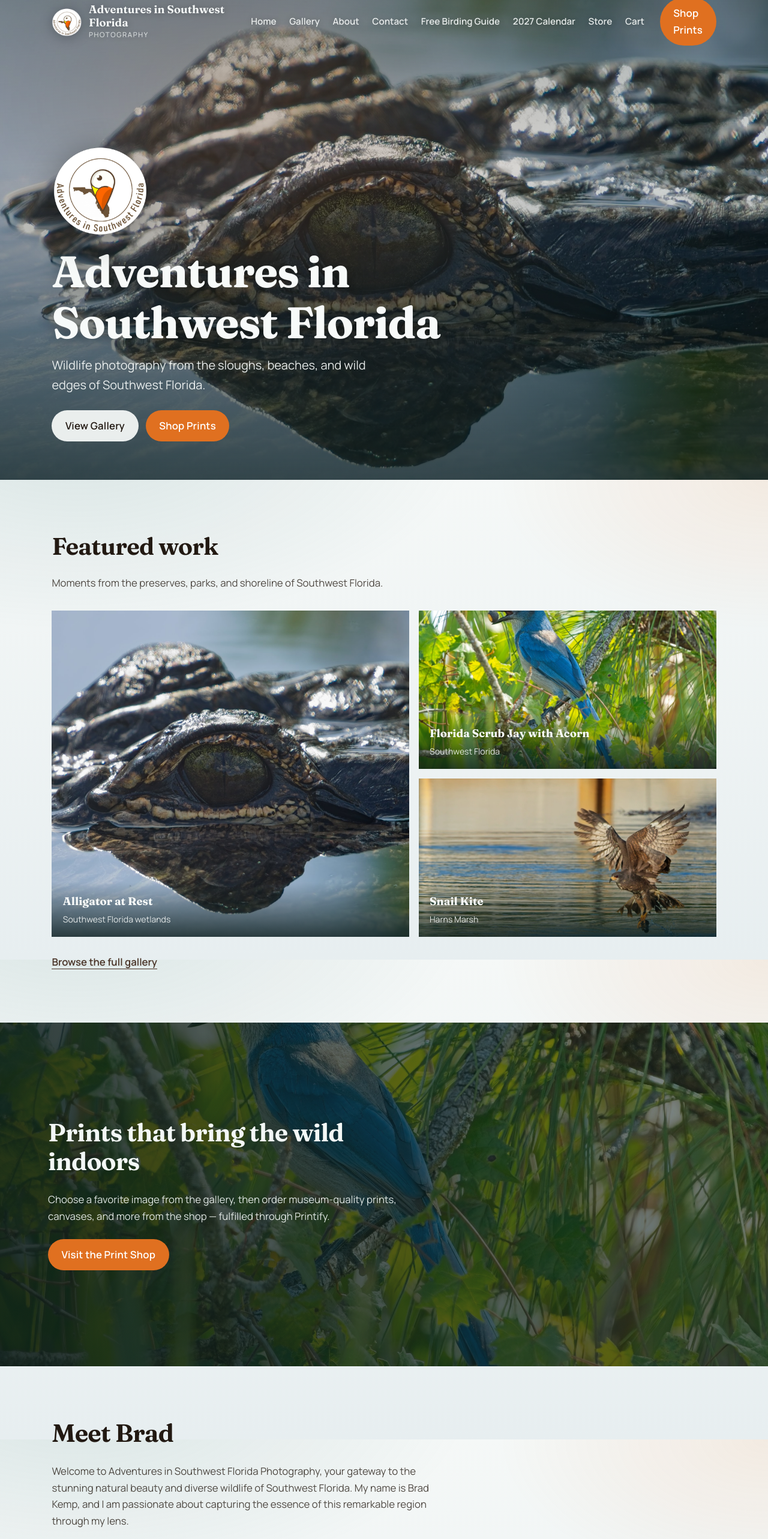
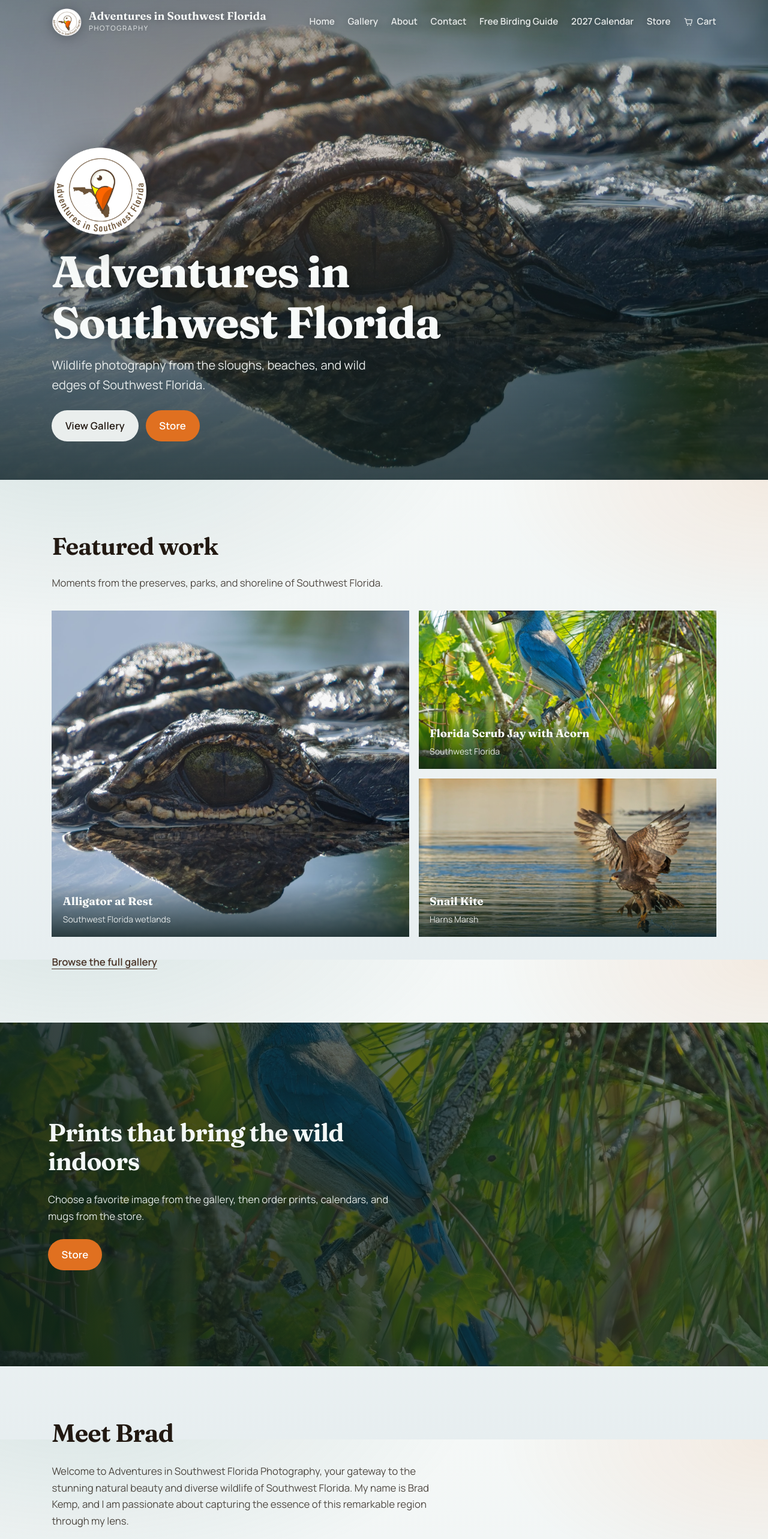
Before and after one commit to achuzan/adventuresswflorida.com, a React (Vite) app: page / in a window 1280 px wide. Shown: the top 2566 px of the page at 60% size. Built offline with nearby package versions, Linux system fonts and the light colour scheme; no server answers.

Commit message:
Creating Store

```diff
--- a/src/components/Footer.tsx
+++ b/src/components/Footer.tsx
@@ -36,11 +36,6 @@ export function Footer() {
             )}
             <li>
               <Link to="/store">Store</Link>
-            </li>
-            <li>
-              <a href={site.shopUrl}>
-                Print Shop
-              </a>
             </li>
           </ul>
         </div>
--- a/src/components/Header.tsx
+++ b/src/components/Header.tsx
@@ -110,15 +110,24 @@ export function Header() {
           </Link>
           <Link
             to="/store/cart"
-            className={cartNavActive ? 'is-active' : undefined}
+            className={cartNavActive ? 'site-nav__cart is-active' : 'site-nav__cart'}
             aria-current={cartNavActive ? 'page' : undefined}
             onClick={() => setOpen(false)}
           >
+            <svg viewBox="0 0 24 24" aria-hidden="true" focusable="false">
+              <path
+                d="M6.5 7h14l-1.4 8.2a1.5 1.5 0 0 1-1.48 1.25H9.2a1.5 1.5 0 0 1-1.47-1.2L6.1 7m0 0L5.2 4.2H3"
+                fill="none"
+                stroke="currentColor"
+                strokeWidth="1.8"
+                strokeLinecap="round"
+                strokeLinejoin="round"
+              />
+              <circle cx="10" cy="20" r="1.35" fill="currentColor" />
+              <circle cx="17" cy="20" r="1.35" fill="currentColor" />
+            </svg>
             Cart{count > 0 ? ` (${count})` : ''}
           </Link>
-          <a className="btn btn--accent site-nav__shop" href={site.shopUrl}>
-            Shop Prints
-          </a>
         </nav>
       </div>
     </header>
--- a/src/index.css
+++ b/src/index.css
@@ -261,8 +261,16 @@ main {
   color: var(--mangrove-deep);
 }
 
-.site-nav__shop {
-  margin-left: 0.25rem;
+.site-nav__cart {
+  display: inline-flex;
+  align-items: center;
+  gap: 0.35rem;
+}
+
+.site-nav__cart svg {
+  width: 1.05rem;
+  height: 1.05rem;
+  flex-shrink: 0;
 }
 
 .nav-toggle {
@@ -1228,11 +1236,6 @@ main {
     border-bottom: 1px solid var(--line);
     font-size: 1.1rem;
   }
-
-  .site-nav__shop {
-    margin: 1.25rem 0 0;
-    width: 100%;
-  }
 }
 
 @media (max-width: 720px) {
@@ -1347,6 +1350,31 @@ main {
   margin-bottom: 1rem;
 }
 
+.admin-tabs {
+  display: flex;
+  gap: 0.35rem;
+  margin: 0 0 1.25rem;
+  border-bottom: 1px solid var(--line);
+}
+
+.admin-tabs button {
+  appearance: none;
+  background: transparent;
+  border: 0;
+  border-bottom: 2px solid transparent;
+  margin-bottom: -1px;
+  padding: 0.7rem 0.95rem;
+  font: inherit;
+  font-weight: 650;
+  color: var(--bark);
+  cursor: pointer;
+}
+
+.admin-tabs button[aria-selected='true'] {
+  color: var(--mangrove-deep);
+  border-bottom-color: var(--mangrove-deep);
+}
+
 .admin-status {
   margin: 0 0 1rem;
   color: var(--bark);
--- a/src/pages/AdminPage.tsx
+++ b/src/pages/AdminPage.tsx
@@ -9,6 +9,7 @@ import { site } from '../site'
 import type { CalendarNav } from '../shared/site-settings'
 
 type SessionState = 'checking' | 'guest' | 'authed'
+type AdminTab = 'gallery' | 'store'
 
 export function AdminPage() {
   const { photos, refresh } = usePhotos()
@@ -25,6 +26,7 @@ export function AdminPage() {
   const [story, setStory] = useState('')
   const [shopUrl, setShopUrl] = useState<string>(site.shopUrl)
   const [image, setImage] = useState<File | null>(null)
+  const [tab, setTab] = useState<AdminTab>('gallery')
 
   useEffect(() => {
     let cancelled = false
@@ -195,10 +197,8 @@ export function AdminPage() {
 
       <header className="page-hero admin-intro">
         <p className="eyebrow">Private</p>
-        <h1>Gallery admin</h1>
-        <p>
-          Add photos, edit existing ones, control the calendar link, and turn Gelato products on in the store.
-        </p>
+        <h1>Admin</h1>
+        <p>Gallery settings and the store live on separate tabs.</p>
       </header>
 
       {session === 'checking' && <p className="admin-status">Checking session…</p>}
@@ -239,8 +239,37 @@ export function AdminPage() {
             </div>
           )}
 
-          <AdminStorePanel />
+          <div className="admin-tabs" role="tablist" aria-label="Admin">
+            <button
+              type="button"
+              role="tab"
+              id="admin-tab-gallery"
+              aria-selected={tab === 'gallery'}
+              aria-controls="admin-panel-gallery"
+              onClick={() => setTab('gallery')}
+            >
+              Gallery
+            </button>
+            <button
+              type="button"
+              role="tab"
+              id="admin-tab-store"
+              aria-selected={tab === 'store'}
+              aria-controls="admin-panel-store"
+              onClick={() => setTab('store')}
+            >
+              Store
+            </button>
+          </div>
 
+          {tab === 'store' && (
+            <div role="tabpanel" id="admin-panel-store" aria-labelledby="admin-tab-store">
+              <AdminStorePanel />
+            </div>
+          )}
+
+          {tab === 'gallery' && (
+            <div role="tabpanel" id="admin-panel-gallery" aria-labelledby="admin-tab-gallery">
           <CalendarNavCard
             busy={busy}
             onSaved={(label) => {
@@ -310,8 +339,8 @@ export function AdminPage() {
           <section className="admin-card">
             <h2>Edit photos</h2>
             <p className="admin-hint">
-              Update title, location, alt text, story, and shop link. Leave the shop link blank to use
-              the main shop URL.
+              Update title, location, alt text, story, and shop link. Photo pages use the site store
+              button.
             </p>
             <ul className="admin-photo-list">
               {photos.map((photo) => (
@@ -325,6 +354,8 @@ export function AdminPage() {
               ))}
             </ul>
           </section>
+            </div>
+          )}
         </div>
       )}
     </div>
--- a/src/pages/CalendarPage.tsx
+++ b/src/pages/CalendarPage.tsx
@@ -91,9 +91,9 @@ export function CalendarPage() {
             Wildlife photography by {site.photographer}. Part of {site.brand}.
           </p>
           <div className="calendar-page__actions">
-            <a className="btn btn--accent" href={site.shopUrl}>
-              Shop Prints
-            </a>
+            <Link className="btn btn--accent" to="/store">
+              Store
+            </Link>
             <Link className="text-link" to="/gallery">
               View Gallery
             </Link>
--- a/src/pages/ContactPage.tsx
+++ b/src/pages/ContactPage.tsx
@@ -64,9 +64,9 @@ const contactLinks = [
     external: true,
   },
   {
-    label: 'Print Shop',
-    value: 'shop.adventuresswflorida.com',
-    href: site.shopUrl,
+    label: 'Store',
+    value: 'adventuresswflorida.com/store',
+    href: '/store',
     external: false,
   },
 ] as const
--- a/src/pages/GalleryPage.tsx
+++ b/src/pages/GalleryPage.tsx
@@ -3,7 +3,6 @@ import { photoPath } from '../data/photos'
 import { usePhotos } from '../data/PhotosProvider'
 import { PhotoFrame } from '../components/PhotoFrame'
 import { pageMeta, SeoHead } from '../seo'
-import { site } from '../site'
 
 export function GalleryPage() {
   const { photos } = usePhotos()
@@ -39,8 +38,7 @@ export function GalleryPage() {
       </div>
 
       <p className="gallery-note">
-        Bring home your piece of Southwest Florida.{' '}
-        <a href={site.shopUrl}>Shop Adventures in Southwest Florida</a>.
+        Bring home your piece of Southwest Florida. <Link to="/store">Visit the store</Link>.
       </p>
     </div>
   )
--- a/src/pages/HomePage.tsx
+++ b/src/pages/HomePage.tsx
@@ -38,9 +38,9 @@ export function HomePage() {
             <Link className="btn btn--light" to="/gallery">
               View Gallery
             </Link>
-            <a className="btn btn--accent" href={site.shopUrl}>
-              Shop Prints
-            </a>
+            <Link className="btn btn--accent" to="/store">
+              Store
+            </Link>
           </div>
         </div>
       </section>
@@ -81,12 +81,12 @@ export function HomePage() {
         <div className="band__copy">
           <h2>Prints that bring the wild indoors</h2>
           <p>
-            Choose a favorite image from the gallery, then order museum-quality prints, canvases,
-            and more from the shop — fulfilled through Printify.
+            Choose a favorite image from the gallery, then order prints, calendars, and mugs from
+            the store.
           </p>
-          <a className="btn btn--accent" href={site.shopUrl}>
-            Visit the Print Shop
-          </a>
+          <Link className="btn btn--accent" to="/store">
+            Store
+          </Link>
         </div>
       </section>
 
--- a/src/pages/PhotoPage.tsx
+++ b/src/pages/PhotoPage.tsx
@@ -26,8 +26,6 @@ export function PhotoPage() {
   const index = photos.findIndex((p) => p.id === photo.id)
   const prev = photos[(index - 1 + photos.length) % photos.length]!
   const next = photos[(index + 1) % photos.length]!
-  const shopHref = photo.shopUrl || site.shopUrl
-
   return (
     <div className="page page--photo">
       <SeoHead {...photoPageMeta(photo)} />
@@ -52,9 +50,9 @@ export function PhotoPage() {
             Wildlife photography by {site.photographer}. Part of {site.brand}.
           </p>
           <div className="photo-page__actions">
-            <a className="btn btn--accent" href={shopHref}>
-              Shop Collection
-            </a>
+            <Link className="btn btn--accent" to="/store">
+              Store
+            </Link>
             <Link className="text-link" to="/gallery">
               Back to Gallery
             </Link>
```
